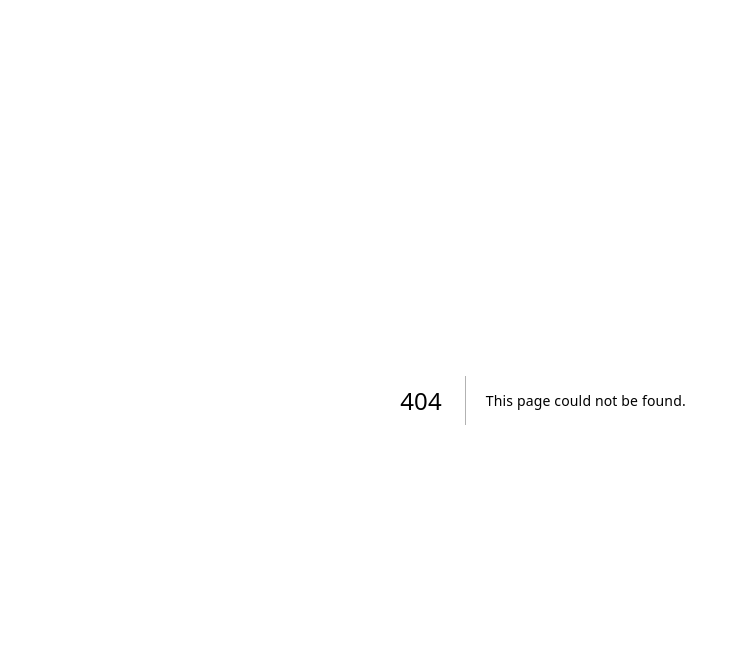
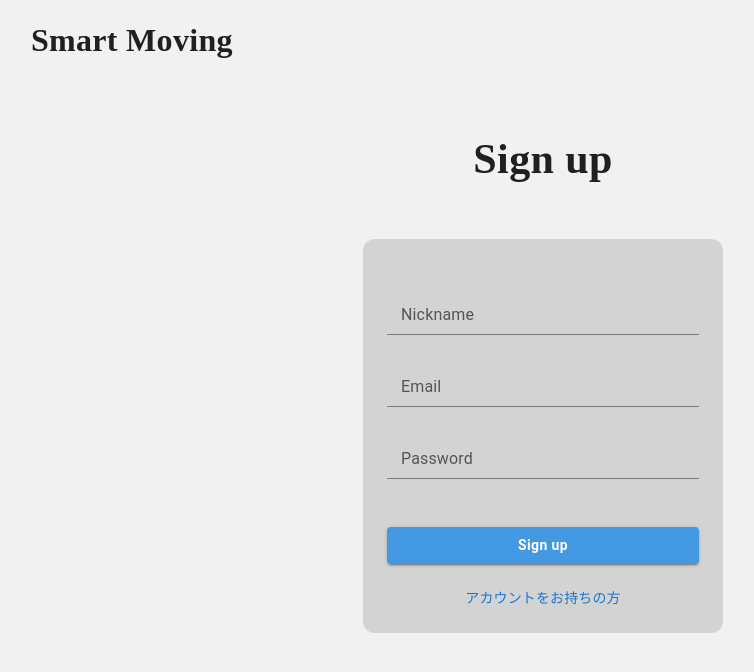
Before and after one commit to shtk0119/Smart_Moving, a Next.js app: page /signup in a window 1280 px wide. Before the commit this address had no page. Shown: the top 672 px of the page, without its empty margins (97-851 px from the left). Built offline with nearby package versions, Linux system fonts and the light colour scheme.

Commit message:
signup&login page create

```diff
--- a/pages/index.tsx
+++ b/pages/index.tsx
@@ -1,10 +1,6 @@
 import { NextPage } from 'next';
 import HomePage from '../src/components/templates/HomePage';
 
-const Home: NextPage = () => {
-  return (
-    <HomePage />
-  )
-}
+const Home: NextPage = () => <HomePage />
 
 export default Home;
--- /dev/null
+++ b/pages/signup.tsx
@@ -0,0 +1,17 @@
+import Head from 'next/head';
+import SignupPage from '../src/components/templates/SignupPage';
+
+const Signup = () => {
+  return (
+    <>
+      <Head>
+        <title>
+          Smart Moving - Signup
+        </title>
+      </Head>
+      <SignupPage />
+    </>
+  )
+}
+
+export default Signup;
--- /dev/null
+++ b/src/components/organisms/auth/SignupForm.tsx
@@ -0,0 +1,74 @@
+import * as React from 'react';
+import Link from 'next/link';
+import {
+  Box,
+  Button,
+  FormControl,
+  Input,
+  InputLabel,
+  Typography
+} from '@mui/material';
+
+const SignupForm = () => {
+  const [nickname, setNickname] = React.useState<string>('');
+  const [email, setEmail] = React.useState<string>('');
+  const [password, setPassword] = React.useState<string>('');
+
+  return (
+    <Box
+      width='360px'
+      borderRadius={3}
+      m='42px auto 0'
+      p={3}
+      bgcolor='#d3d3d3'
+    >
+      <FormControl fullWidth sx={{ mt: 3 }}>
+        <InputLabel>Nickname</InputLabel>
+        <Input
+          type='text'
+          onChange={(e) => setNickname(e.target.value)}
+        />
+      </FormControl>
+
+      <FormControl fullWidth sx={{ mt: 3 }}>
+        <InputLabel>Email</InputLabel>
+        <Input
+          type='email'
+          fullWidth
+          onChange={(e) => setEmail(e.target.value)}
+        />
+      </FormControl>
+
+      <FormControl fullWidth sx={{ mt: 3 }}>
+        <InputLabel>Password</InputLabel>
+        <Input
+          type='password'
+          fullWidth
+          onChange={(e) => setPassword(e.target.value)}
+        />
+      </FormControl>
+
+      <Button
+        type="button"
+        variant="contained"
+        fullWidth
+        sx={{
+          bgcolor: '#4299e1',
+          fontWeight: 'bold',
+          textTransform: 'none',
+          mt: 6,
+        }}
+      >
+        Sign up
+      </Button>
+
+      <Typography fontSize='14px' color='primary' mt={3} textAlign='center'>
+        <Link href='login'>
+          アカウントをお持ちの方
+        </Link>
+      </Typography>
+    </Box>
+  )
+}
+
+export default SignupForm;
--- a/src/components/organisms/homepage/Footer.tsx
+++ b/src/components/organisms/homepage/Footer.tsx
@@ -15,7 +15,9 @@ const Footer = () => {
         fontWeight='bold'
         fontSize='24px'
       >
-        Smart Moving
+        <Link href='/'>
+          Smart Moving
+        </Link>
       </Typography>
 
       <Grid container justifyContent='center' marginTop='16px'>
--- a/src/components/organisms/homepage/Header.tsx
+++ b/src/components/organisms/share/Header.tsx
@@ -1,3 +1,4 @@
+import Link from 'next/link';
 import { Box, Typography } from '@mui/material';
 
 const Header = () => {
@@ -10,7 +11,9 @@ const Header = () => {
         width='1024px'
         m='0 auto'
       >
-        Smart Moving
+        <Link href='/'>
+          Smart Moving
+        </Link>
       </Typography>
     </Box>
   )
--- a/src/components/templates/HomePage.tsx
+++ b/src/components/templates/HomePage.tsx
@@ -1,5 +1,5 @@
 import { Box } from '@mui/material';
-import Header from '../organisms/homepage/Header';
+import Header from '../organisms/share/Header';
 import Main1 from '../organisms/homepage/Main1';
 import Main2 from '../organisms/homepage/Main2';
 import Footer from '../organisms/homepage/Footer';
--- /dev/null
+++ b/src/components/templates/SignupPage.tsx
@@ -0,0 +1,24 @@
+import { Box, Typography } from '@mui/material';
+import Header from '../organisms/share/Header';
+import SignupForm from '../organisms/auth/SignupForm';
+
+const SignupPage = () => {
+  return (
+    <Box height='100vh' bgcolor='#f1f1f1'>
+      <Header />
+      <Typography
+        component='h1'
+        fontSize='42px'
+        fontWeight='bold'
+        fontFamily='"Oleo Script", cursive'
+        textAlign='center'
+        m={6}
+      >
+        Sign up
+      </Typography>
+      <SignupForm />
+    </Box>
+  )
+}
+
+export default SignupPage;
--- a/styles/globals.css
+++ b/styles/globals.css
@@ -11,6 +11,10 @@ a {
   text-decoration: none;
 }
 
+a:hover {
+  opacity: 0.7;
+}
+
 * {
   box-sizing: border-box;
 }
```
Also changed, not shown: pages/login.tsx (added, +17 -0 lines), src/components/organisms/auth/LoginForm.tsx (added, +65 -0 lines), src/components/templates/LoginPage.tsx (added, +24 -0 lines).
